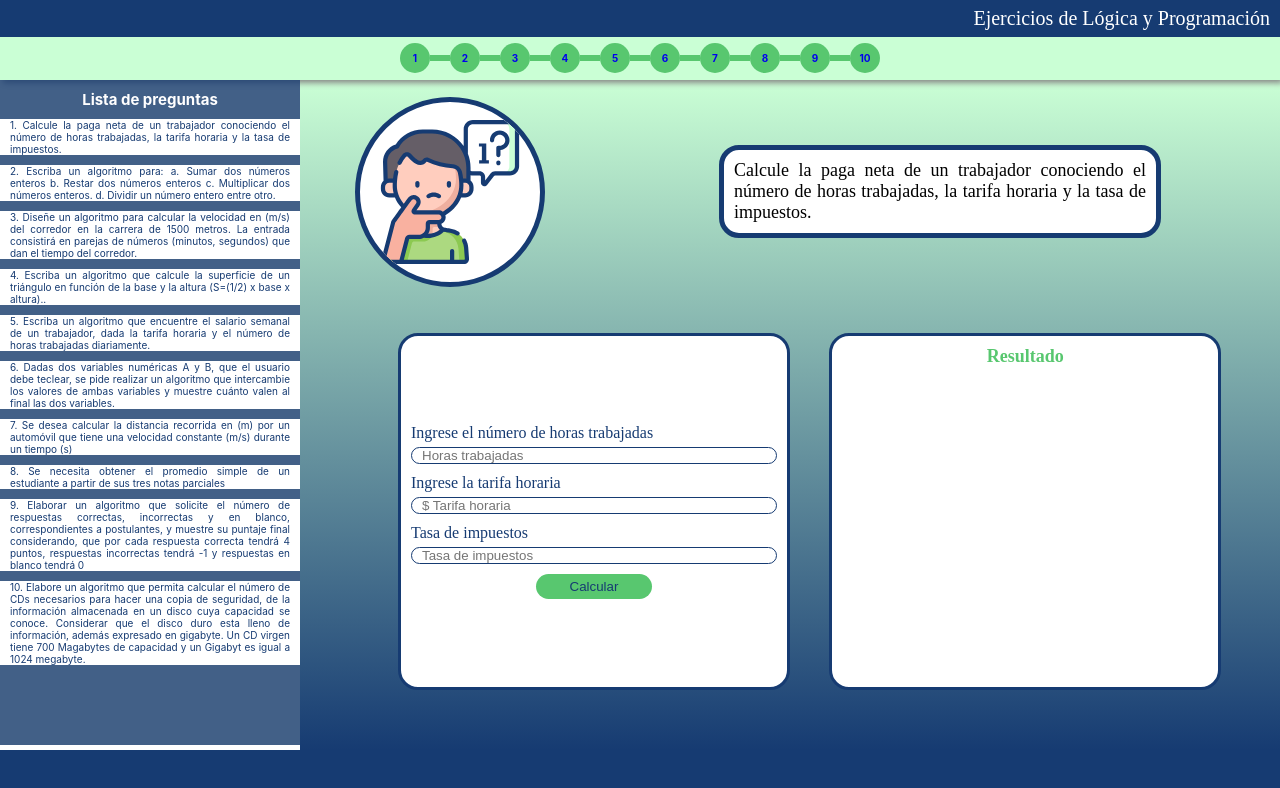
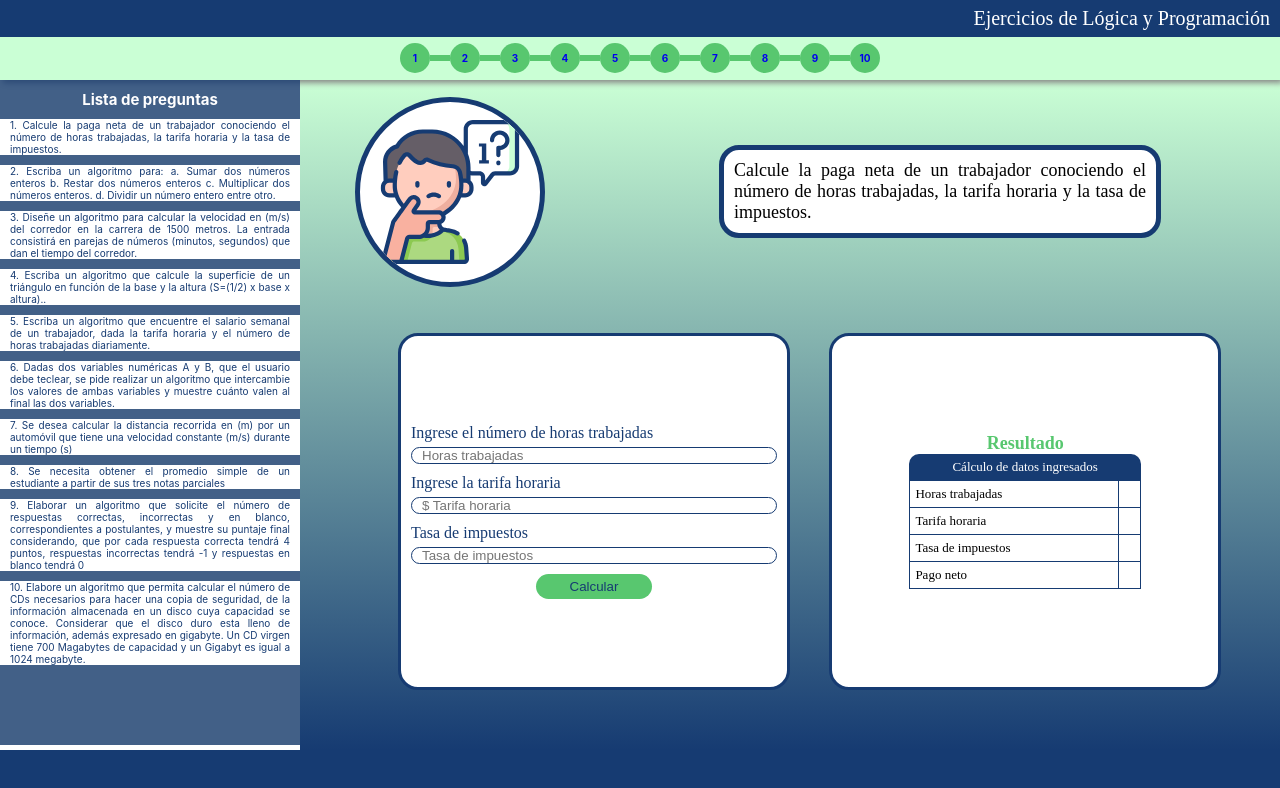
Before and after one commit to JonathanRugama/ejercicios-de-programacion-1, a React (Create React App) app: page /question-1 in a window 1280 px wide. Shown: the top 788 px of the page. Built offline with nearby package versions, Linux system fonts and the light colour scheme.

Commit message:
Se termina de realizar el componente de resultados, de la pregunta 1

```diff
--- a/src/components/assets/css/main.layout.css
+++ b/src/components/assets/css/main.layout.css
@@ -88,6 +88,10 @@
     font-weight: bold;
 }
 .results-container {
+    display: flex;
+    flex-direction: column;
+    justify-content: center;
+    align-items: center;
     width: 40%;
     height: 80%;
     margin: 3% 0;
@@ -97,8 +101,26 @@
 }
 .results-title {
     text-align: center;
-    margin-top: 1rem;
     font-family: Rockwell;
     color: var(--progress-bar-color);
     font-size: var(--font-size-big);
 }
+
+.table-results {
+    text-align: left;
+    width: 60%;
+    border-collapse: collapse;
+    font-family: Rockwell;
+    font-size: var(--font-size-small);
+}
+.table-title {
+    background-color: var(--primary-color);
+    color: white;
+    padding: 0.5rem 0;
+    border-top-left-radius: 1rem;
+    border-top-right-radius: 1rem;
+}
+.table-results .table-row td {
+    border: solid 1px var(--primary-color);
+    padding: 0.5rem;
+}
--- a/src/components/results.js
+++ b/src/components/results.js
@@ -4,7 +4,27 @@ const Results = (props) => {
     return(
         <div className="results-container">
             <h2 className="results-title">Resultado</h2>
-            <p>{props.resultado}</p>
+            <table className="table-results">
+            <caption className="table-title">Cálculo de datos ingresados</caption>
+                <tbody className="table-body">
+                    <tr className="table-row">
+                        <td>Horas trabajadas</td>
+                        <td>{props.horasTrabajadas}</td>
+                    </tr>
+                    <tr className="table-row">
+                        <td>Tarifa horaria</td>
+                        <td>{props.tarifaHoraria}</td>
+                    </tr>
+                    <tr className="table-row">
+                        <td>Tasa de impuestos</td>
+                        <td>{props.tasaImpuestos}</td>
+                    </tr>
+                    <tr className="table-row">
+                        <td>Pago neto</td>
+                        <td>{props.resultado}</td>
+                    </tr>
+                </tbody>
+            </table>
         </div>
     )
 }
```
